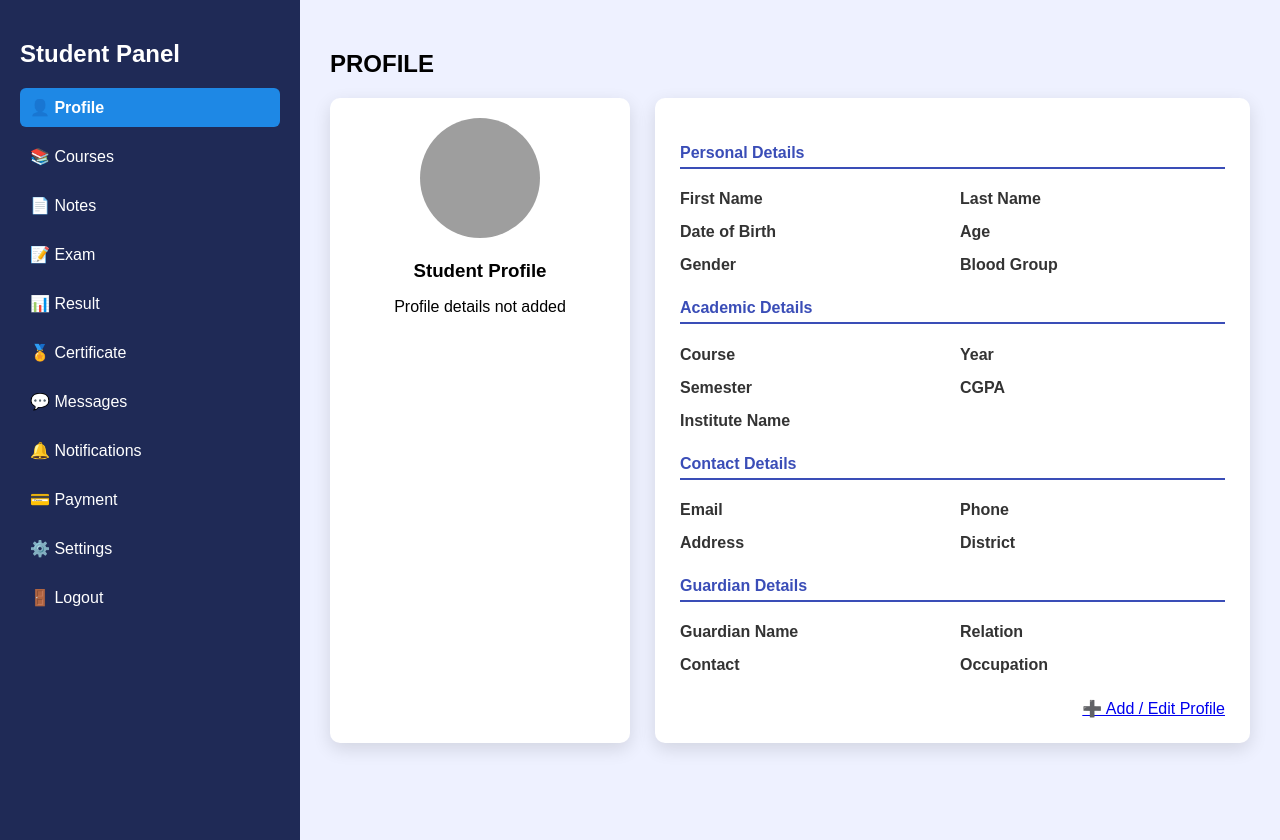
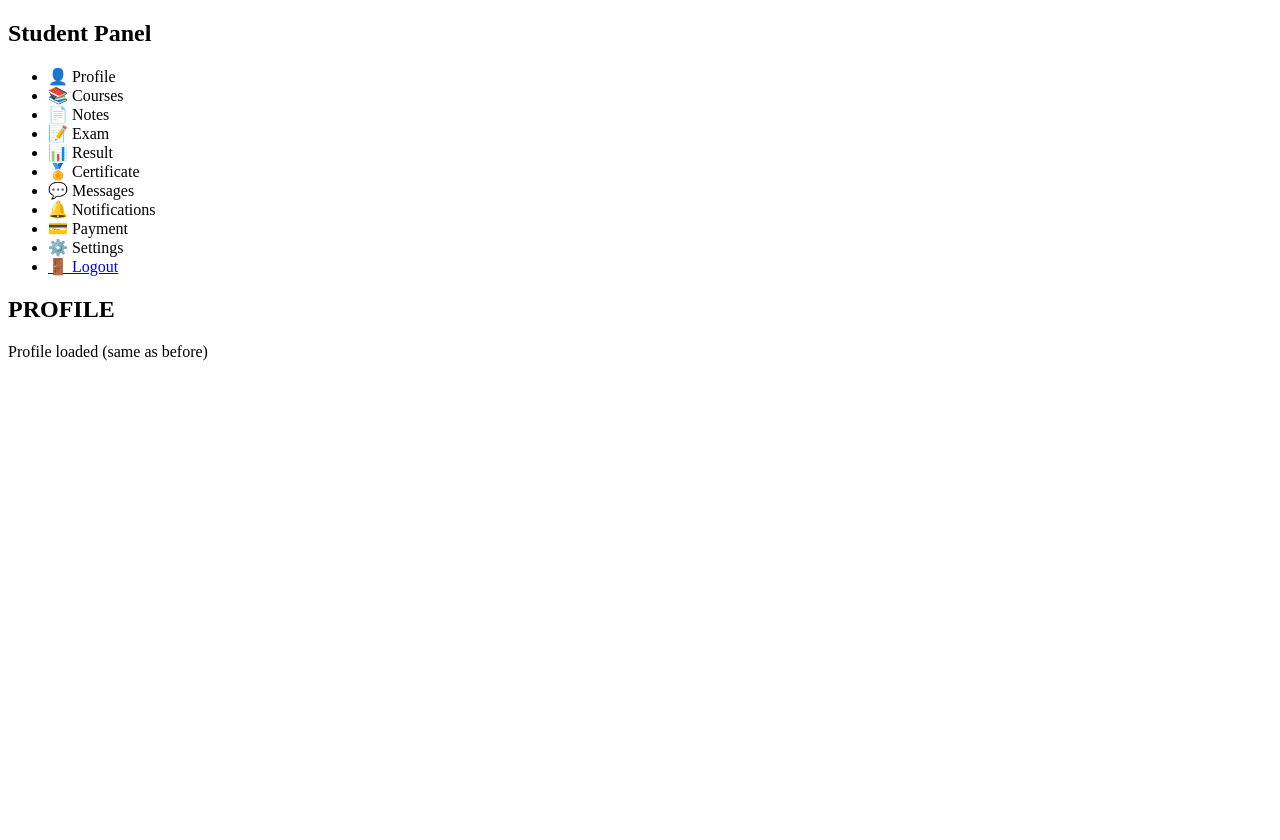
Before and after one commit to 24Cyril/exam-portal-mini-project, a Flask app: page /student in a window 1280 px wide. After the commit the page ends 361 px from the top, so only its background shows below. Run offline with Flask 3, Linux system fonts and the light colour scheme; grey boxes are pictures that could not be loaded.

Commit message:
student page updation

```diff
--- a/app/static/css/student.css
+++ b/app/static/css/student.css
@@ -1,127 +1,76 @@
-body {
-    margin: 0;
+/* ===============================
+   COURSES TAB
+=============================== */
+
+.courses-header {
     display: flex;
-    font-family: Arial, Helvetica, sans-serif;
-    background: #eef1ff;
-}
-.sidebar li.active {
-    background-color: #1e88e5;
-    color: white;
-    font-weight: bold;
+    gap: 10px;
+    margin-bottom: 15px;
 }
 
-/* Sidebar */
-.sidebar {
-    width: 260px;
-    background: #1f2a56;
-    color: white;
-    height: 100vh;
-    padding: 20px;
+.courses-header input {
+    flex: 1;
+    padding: 8px;
 }
 
-.sidebar ul {
-    padding: 0;
+.courses-header button {
+    padding: 8px 12px;
+    cursor: pointer;
 }
 
-.sidebar ul li {
-    list-style: none;
-    margin: 10px 0;
-    cursor: pointer;
-    padding: 10px;
-    border-radius: 6px;
+.filter-panel {
+    display: flex;
+    gap: 10px;
+    margin-bottom: 15px;
 }
 
-.sidebar ul li:hover {
-    background: #3a4db7;
+.filter-panel select {
+    padding: 6px;
 }
 
-.sidebar a {
-    color: white;
-    text-decoration: none;
+.hidden {
+    display: none;
 }
 
-/* Content */
-.content {
-    padding: 30px;
-    flex: 1;
-}
-
-/* Profile Layout */
-.profile-wrapper {
-    display: flex;
-    gap: 25px;
-    flex-wrap: wrap;
-}
-
-.profile-left {
-    width: 260px;
-    background: white;
-    padding: 20px;
-    border-radius: 10px;
-    text-align: center;
-    box-shadow: 0 6px 18px rgba(0,0,0,0.12);
-}
-
-.profile-left img {
-    width: 120px;
-    height: 120px;
-    border-radius: 50%;
-    object-fit: cover;
-    margin-bottom: 10px;
-}
-
-.profile-left h3 {
-    margin: 8px 0;
-}
-
-.profile-right {
-    flex: 1;
-    background: white;
-    padding: 25px;
-    border-radius: 10px;
-    box-shadow: 0 6px 18px rgba(0,0,0,0.12);
-}
-
-.profile-section {
-    margin-bottom: 25px;
-}
-
-.profile-section h4 {
-    border-bottom: 2px solid #3a4db7;
-    padding-bottom: 5px;
-    color: #3a4db7;
-}
-
-.profile-grid {
+.courses-grid {
     display: grid;
-    grid-template-columns: repeat(2, 1fr);
+    grid-template-columns: repeat(auto-fill, minmax(180px, 1fr));
     gap: 15px;
 }
 
-.profile-item label {
-    font-weight: bold;
-    color: #333;
+.course-card {
+    background: #fff;
+    border-radius: 6px;
+    box-shadow: 0 4px 10px rgba(0,0,0,0.1);
+    padding: 10px;
+    text-align: center;
 }
 
-.profile-item span {
-    color: #555;
+.course-card img {
+    width: 100%;
+    height: 100px;
+    object-fit: cover;
+    border-radius: 4px;
 }
 
-.profile-actions {
-    margin-top: 20px;
-    text-align: right;
+.course-card h4 {
+    margin: 10px 0 5px;
 }
 
-.profile-actions button {
-    padding: 10px 16px;
-    background: #263159;
-    color: white;
-    border: none;
-    border-radius: 6px;
-    cursor: pointer;
-    font-size: 14px;
+.course-card span {
+    display: inline-block;
+    margin-top: 5px;
+    padding: 4px 8px;
+    border-radius: 4px;
+    font-size: 12px;
 }
 
-.profile-actions button:hover {
-    background: #435681;
+.completed {
+    background: #c8e6c9;
+    color: #256029;
 }
+
+.incomplete {
+    background: #ffcdd2;
+    color: #b71c1c;
+}
--- a/app/static/js/student.js
+++ b/app/static/js/student.js
@@ -2,21 +2,19 @@
 // TAB SWITCH HANDLER
 // ===============================
 function openTab(tabName) {
-    // Update title
     document.getElementById("page-title").innerText = tabName.toUpperCase();
 
-    // Remove active from all tabs
     document.querySelectorAll(".sidebar li").forEach(tab => {
         tab.classList.remove("active");
     });
 
-    // Add active to selected tab
     const activeTab = document.getElementById(`tab-${tabName}`);
     if (activeTab) activeTab.classList.add("active");
 
-    // Load content
     if (tabName === "profile") {
         loadProfile();
+    } else if (tabName === "courses") {
+        loadCourses();
     } else {
         document.getElementById("tab-content").innerHTML =
             `<h3>${tabName} section coming soon...</h3>`;
@@ -24,74 +22,119 @@ function openTab(tabName) {
 }
 
 // ===============================
-// LOAD PROFILE CONTENT
+// LOAD PROFILE
 // ===============================
 function loadProfile() {
     document.getElementById("tab-content").innerHTML = `
-        <div class="profile-wrapper">
-
-            <div class="profile-left">
-                <img src="../static/images/profile.png" alt="Profile">
-                <h3>Student Profile</h3>
-                <p>Profile details not added</p>
-            </div>
-
-            <div class="profile-right">
-
-                <div class="profile-section">
-                    <h4>Personal Details</h4>
-                    <div class="profile-grid">
-                        <div class="profile-item"><label>First Name</label><span></span></div>
-                        <div class="profile-item"><label>Last Name</label><span></span></div>
-                        <div class="profile-item"><label>Date of Birth</label><span></span></div>
-                        <div class="profile-item"><label>Age</label><span></span></div>
-                        <div class="profile-item"><label>Gender</label><span></span></div>
-                        <div class="profile-item"><label>Blood Group</label><span></span></div>
-                    </div>
-                </div>
-
-                <div class="profile-section">
-                    <h4>Academic Details</h4>
-                    <div class="profile-grid">
-                        <div class="profile-item"><label>Course</label><span></span></div>
-                        <div class="profile-item"><label>Year</label><span></span></div>
-                        <div class="profile-item"><label>Semester</label><span></span></div>
-                        <div class="profile-item"><label>CGPA</label><span></span></div>
-                        <div class="profile-item"><label>Institute Name</label><span></span></div>
-                    </div>
-                </div>
-
-                <div class="profile-section">
-                    <h4>Contact Details</h4>
-                    <div class="profile-grid">
-                        <div class="profile-item"><label>Email</label><span></span></div>
-                        <div class="profile-item"><label>Phone</label><span></span></div>
-                        <div class="profile-item"><label>Address</label><span></span></div>
-                        <div class="profile-item"><label>District</label><span></span></div>
-                    </div>
-                </div>
-
-                <div class="profile-section">
-                    <h4>Guardian Details</h4>
-                    <div class="profile-grid">
-                        <div class="profile-item"><label>Guardian Name</label><span></span></div>
-                        <div class="profile-item"><label>Relation</label><span></span></div>
-                        <div class="profile-item"><label>Contact</label><span></span></div>
-                        <div class="profile-item"><label>Occupation</label><span></span></div>
-                    </div>
-                </div>
-
-                <div class="profile-actions">
-                    <a href="/editpro" class="edit-btn">➕ Add / Edit Profile</a>
-                </div>
-
-            </div>
-        </div>
+        <p>Profile loaded (same as before)</p>
     `;
 }
 
 // ===============================
-// AUTO LOAD PROFILE ON PAGE LOAD
+// LOAD COURSES
+// ===============================
+function loadCourses() {
+    document.getElementById("tab-content").innerHTML = `
+        <div class="courses-header">
+            <input type="text" id="searchInput" placeholder="Search courses..." onkeyup="searchCourses()">
+            <button onclick="toggleFilter()">🔍 Filter</button>
+        </div>
+
+        <div id="filterPanel" class="filter-panel hidden">
+            <select id="semesterFilter" onchange="applyFilters()">
+                <option value="">All Semesters</option>
+                <option value="1">Semester 1</option>
+                <option value="2">Semester 2</option>
+                <option value="3">Semester 3</option>
+            </select>
+
+            <select id="statusFilter" onchange="applyFilters()">
+                <option value="">All Status</option>
+                <option value="completed">Completed</option>
+                <option value="incomplete">Incomplete</option>
+            </select>
+
+            <select id="registerFilter" onchange="applyFilters()">
+                <option value="">All</option>
+                <option value="registered">Registered</option>
+                <option value="not">Not Registered</option>
+            </select>
+
+            <select id="sortFilter" onchange="applyFilters()">
+                <option value="">Sort</option>
+                <option value="az">A - Z</option>
+            </select>
+        </div>
+
+        <div class="courses-grid" id="coursesGrid"></div>
+    `;
+
+    renderCourses();
+}
+
+// ===============================
+// SAMPLE COURSE DATA
+// ===============================
+const courses = [
+    { name: "Data Structures", sem: "3", status: "completed", registered: true, img: "course1.jpg" },
+    { name: "Database Systems", sem: "3", status: "incomplete", registered: true, img: "course2.jpg" },
+    { name: "Python Programming", sem: "2", status: "completed", registered: false, img: "course3.jpg" },
+    { name: "Web Development", sem: "1", status: "incomplete", registered: true, img: "course4.jpg" }
+];
+
+// ===============================
+// RENDER COURSES
+// ===============================
+function renderCourses(filtered = courses) {
+    const grid = document.getElementById("coursesGrid");
+    grid.innerHTML = "";
+
+    filtered.forEach(course => {
+        grid.innerHTML += `
+            <div class="course-card">
+                <img src="../static/images/${course.img}">
+                <h4>${course.name}</h4>
+                <p>Semester ${course.sem}</p>
+                <span class="${course.status}">${course.status}</span>
+            </div>
+        `;
+    });
+}
+
+// ===============================
+// SEARCH
+// ===============================
+function searchCourses() {
+    const text = document.getElementById("searchInput").value.toLowerCase();
+    const filtered = courses.filter(c => c.name.toLowerCase().includes(text));
+    renderCourses(filtered);
+}
+
+// ===============================
+// FILTER PANEL
+// ===============================
+function toggleFilter() {
+    document.getElementById("filterPanel").classList.toggle("hidden");
+}
+
+function applyFilters() {
+    let result = [...courses];
+
+    const sem = document.getElementById("semesterFilter").value;
+    const status = document.getElementById("statusFilter").value;
+    const reg = document.getElementById("registerFilter").value;
+    const sort = document.getElementById("sortFilter").value;
+
+    if (sem) result = result.filter(c => c.sem === sem);
+    if (status) result = result.filter(c => c.status === status);
+    if (reg) result = result.filter(c => reg === "registered" ? c.registered : !c.registered);
+    if (sort === "az") result.sort((a, b) => a.name.localeCompare(b.name));
+
+    renderCourses(result);
+}
+
+// ===============================
+// DEFAULT LOAD
 // ===============================
 document.addEventListener("DOMContentLoaded", () => {
     openTab("profile");
```
